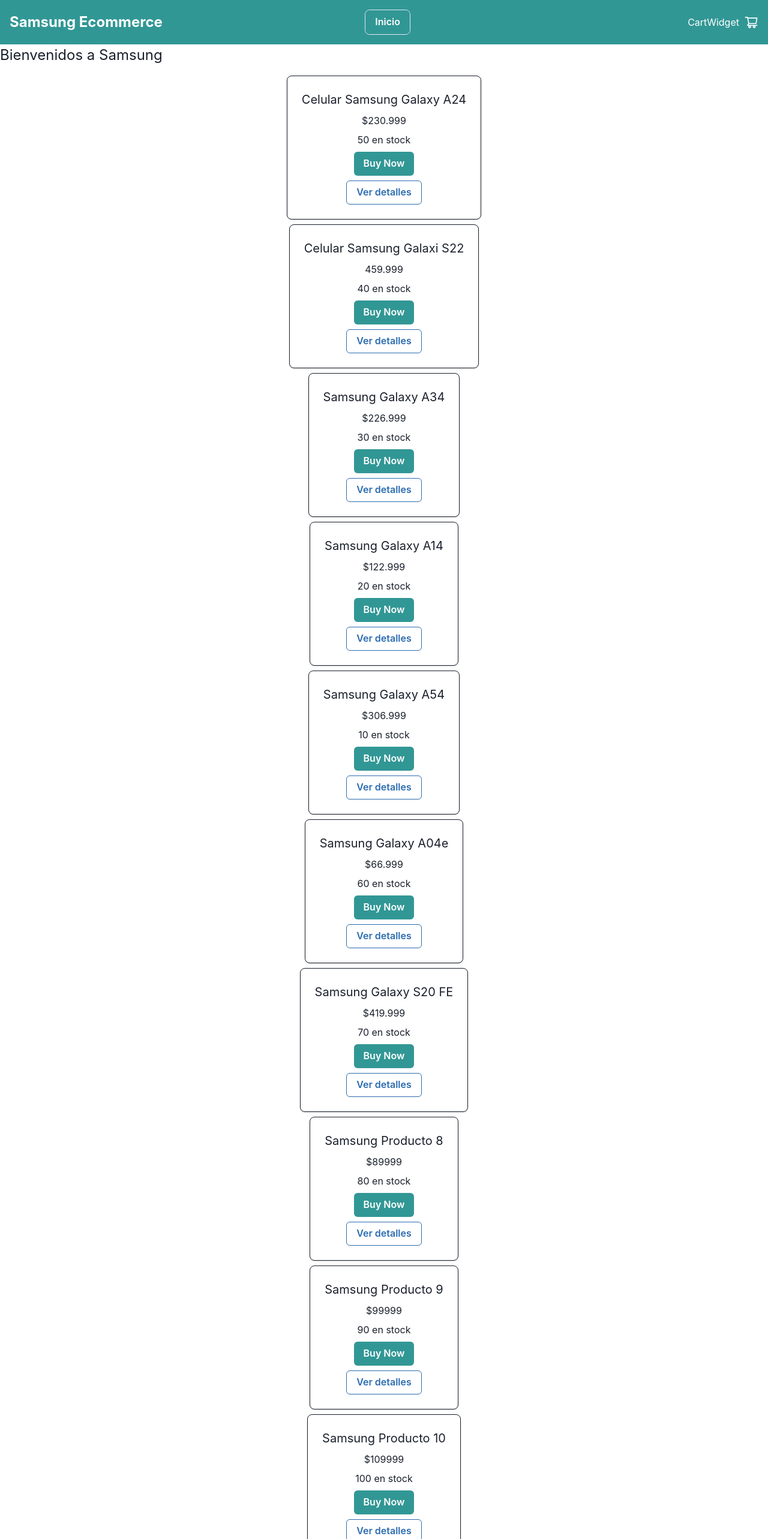
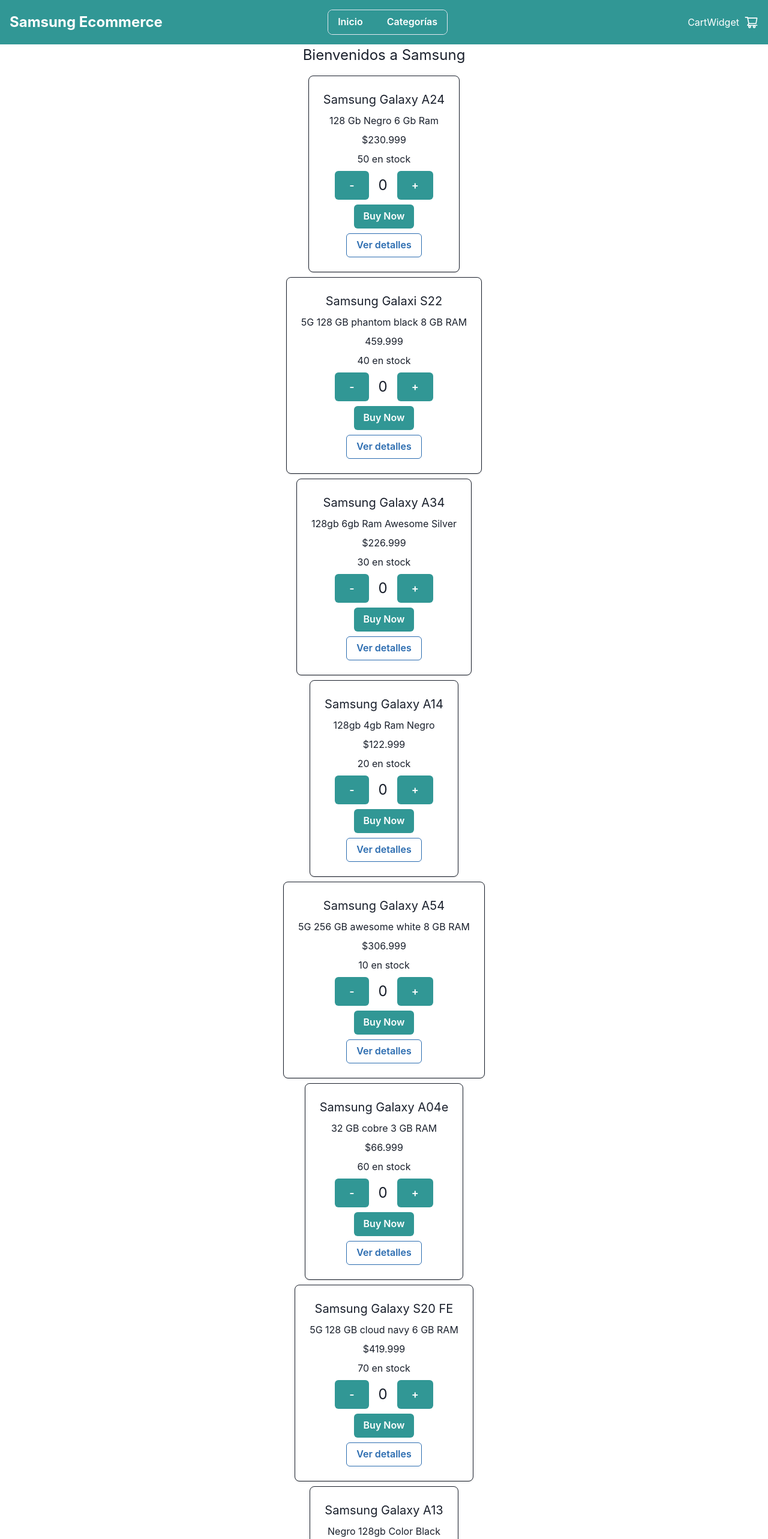
Before and after one commit to MateoAraujocoder/React-Ecommerce, a React (Vite) app: page / in a window 1280 px wide. Shown: the top 2566 px of the page at 60% size. Built offline with nearby package versions, Linux system fonts and the light colour scheme.

Commit message:
agrego Category

```diff
--- a/src/App.jsx
+++ b/src/App.jsx
@@ -1,10 +1,11 @@
 import React from 'react';
 import { ChakraProvider } from '@chakra-ui/react';
 import Navbar from './components/Navbar';
-import ItemListContainer from './components/ItemListContainer';
+import ItemListContainer from './components/itemListContainer';
 import ItemCount from './components/itemCount';
 import { BrowserRouter as Router, Routes, Route } from 'react-router-dom';
-import ItemDetailContainer from './components/ItemDetailContainer'; // Asegúrate de crear este componente
+import ItemDetailContainer from './components/ItemDetailContainer';
+import Category from './components/Category';
 
 const App = () => {
   return (
@@ -14,6 +15,8 @@
         <Routes>
           <Route path="/" element={<ItemListContainer greeting={"Bienvenidos a Samsung"} />} />
           <Route path="/product/:id" element={<ItemDetailContainer />} />
+          <Route path="/categoriaA" element={<Category category="A" />} />
+          <Route path="/categoriaB" element={<Category category="B" />} />
         </Routes>
         <ItemCount></ItemCount>
       </Router>
--- /dev/null
+++ b/src/components/Category.jsx
@@ -0,0 +1,43 @@
+import React from 'react';
+import { Box, Text, Button, VStack } from '@chakra-ui/react';
+import { Card } from "@chakra-ui/react"
+import { useNavigate } from 'react-router-dom';
+import ItemCount from './itemCount';
+
+const Category = ({ category }) => {
+  const navigate = useNavigate();
+  const products = [
+    { id: 'product1', name: `Producto 1 de la categoría ${category}`, price: '$100', stock: '10 en stock' },
+    { id: 'product2', name: `Producto 2 de la categoría ${category}`, price: '$200', stock: '20 en stock' },
+  ];
+
+  return (
+    <Box>
+      <Text fontSize="2xl" mb="4">{`Categoría ${category}`}</Text>
+      <VStack>
+        {products.map((product) => (
+          <Card key={product.id} maxW="sm" borderWidth="1px" borderRadius="lg" overflow="hidden">
+            <Box p="6">
+              <VStack>
+                <Text fontSize="xl">{product.name}</Text>
+                <Text>{product.price}</Text>
+                <Text>{product.stock}</Text>
+
+                <ItemCount />
+
+                <Button colorScheme="teal" variant="solid">
+                  Buy Now
+                </Button>
+                <Button colorScheme="blue" variant="outline" onClick={() => navigate(`/product/${product.id}`, { state: product })}>
+                  Ver detalles
+                </Button>
+              </VStack>
+            </Box>
+          </Card>
+        ))}
+      </VStack>
+    </Box>
+  );
+};
+
+export default Category;
--- a/src/components/ItemDetailContainer.jsx
+++ b/src/components/ItemDetailContainer.jsx
@@ -13,6 +13,7 @@
             <p>Nombre del producto: {product.name}</p>
             <p>Precio del producto: {product.price}</p>
             <p>Stock del producto: {product.stock}</p>
+            <p>caracterizticas: {product.description}</p>
 
             <Flex
 
--- a/src/components/ItemListContainer.jsx
+++ b/src/components/ItemListContainer.jsx
@@ -1,35 +1,43 @@
 import React from 'react';
-import { Box, Text, Button, VStack } from '@chakra-ui/react';
+import { Box, Text, Button, VStack , Center} from '@chakra-ui/react';
 import { Card } from "@chakra-ui/react"
 import { useNavigate } from 'react-router-dom';
+import ItemCount from './itemCount';
 
 const ItemListContainer = ({ greeting }) => {
   const navigate = useNavigate();
   const products = [
     {
-      id: 'samsung1', name: 'Celular Samsung Galaxy A24', price: '$230.999', stock: '50 en stock'},
-    { id: 'samsung2', name: 'Celular Samsung Galaxi S22', price: '459.999', stock: '40 en stock',description:' 5G 128 GB phantom black 8 GB RAM'},
-    { id: 'samsung3', name: 'Samsung Galaxy A34 ', price: '$226.999', stock: '30 en stock',description:'128gb 6gb Ram Awesome Silver '},
-    { id: 'samsung4', name: 'Samsung Galaxy A14 ', price: '$122.999', stock: '20 en stock',description:'128gb 4gb Ram Negro' },
-    { id: 'samsung5', name: 'Samsung Galaxy A54 ', price: '$306.999', stock: '10 en stock',description:'5G 256 GB awesome white 8 GB RAM ' },
-    { id: 'samsung6', name: 'Samsung Galaxy A04e', price: '$66.999', stock: '60 en stock',description:'32 GB cobre 3 GB RAM' },
-    { id: 'samsung7', name: 'Samsung Galaxy S20 FE ', price: '$419.999 ', stock: '70 en stock',description:'5G 128 GB cloud navy 6 GB RAM' },
-    { id: 'samsung8', name: 'Samsung Producto 8', price: '$89999', stock: '80 en stock' },
-    { id: 'samsung9', name: 'Samsung Producto 9', price: '$99999', stock: '90 en stock' },
-    { id: 'samsung10', name: 'Samsung Producto 10', price: '$109999', stock: '100 en stock' }
+      id: 'samsung1', name: 'Samsung Galaxy A24', price: '$230.999', stock: '50 en stock', description:' 128 Gb Negro 6 Gb Ram'},
+    { id: 'samsung2', name: 'Samsung Galaxi S22', price: '459.999', stock: '40 en stock', description:' 5G 128 GB phantom black 8 GB RAM'},
+    { id: 'samsung3', name: 'Samsung Galaxy A34 ', price: '$226.999', stock: '30 en stock', description:'128gb 6gb Ram Awesome Silver '},
+    { id: 'samsung4', name: 'Samsung Galaxy A14 ', price: '$122.999', stock: '20 en stock', description:'128gb 4gb Ram Negro' },
+    { id: 'samsung5', name: 'Samsung Galaxy A54 ', price: '$306.999', stock: '10 en stock', description:'5G 256 GB awesome white 8 GB RAM ' },
+    { id: 'samsung6', name: 'Samsung Galaxy A04e', price: '$66.999', stock: '60 en stock', description:'32 GB cobre 3 GB RAM' },
+    { id: 'samsung7', name: 'Samsung Galaxy S20 FE ', price: '$419.999 ', stock: '70 en stock', description:'5G 128 GB cloud navy 6 GB RAM' },
+    { id: 'samsung8', name: 'Samsung Galaxy A13', price: '$197.999', stock: '80 en stock', description:'Negro 128gb Color Black' },
+    { id: 'samsung9', name: 'Samsung Galaxy S23 Ultra', price: '$779.999', stock: '90 en stock',description:'12gb 256gb Color Green' },
+    { id: 'samsung10', name: 'Samsung Galaxi A24', price: '$234.999', stock: '100 en stock', description:' 128 Gb Negro 6 Gb Ram' }
   ];
+
 
   return (
     <Box>
-      <Text fontSize="2xl" mb="4">{greeting}</Text>
+      <Center>
+        <Text fontSize="2xl" mb="4">{greeting}</Text>
+      </Center>
       <VStack>
         {products.map((product) => (
           <Card key={product.id} maxW="sm" borderWidth="1px" borderRadius="lg" overflow="hidden">
             <Box p="6">
               <VStack>
                 <Text fontSize="xl">{product.name}</Text>
+                <Text>{product.description}</Text>
                 <Text>{product.price}</Text>
                 <Text>{product.stock}</Text>
+
+                <ItemCount /> {/* Agrega el contador a cada tarjeta */}
+
                 <Button colorScheme="teal" variant="solid">
                   Buy Now
                 </Button>
--- a/src/components/NavBar.jsx
+++ b/src/components/NavBar.jsx
@@ -1,11 +1,25 @@
 import React from 'react';
-import { Box, Text, Icon, Flex, Button, Center } from '@chakra-ui/react';
+import { useRoutes } from 'react-router-dom';
+import { Box, Text, Icon, Flex, Button, Center, Menu, MenuButton, MenuList, MenuItem } from '@chakra-ui/react';
 import { AiOutlineShoppingCart } from 'react-icons/ai';
 import CartWidget from './CartWidget';
 import { useNavigate } from 'react-router-dom';
 
+import Category from './Category';
+
 const Navbar = () => {
-  const navigate = useNavigate(); // Aquí está el cambio
+  const navigate = useNavigate();
+
+  const routes = useRoutes([
+    { path: '/categoriaA', element: <Category category="A" /> },
+    { path: '/categoriaB', element: <Category category="B" /> },
+
+  ]);
+
+  const handleCategoryClick = (category) => {
+    navigate(`/categoria${category}`);
+  };
+
   return (
     <Flex
       alignItems="center"
@@ -23,6 +37,16 @@
           <Button colorScheme="teal" variant="solid" onClick={() => navigate(`/`)}>
             Inicio
           </Button>
+          <Menu>
+            <MenuButton as={Button} colorScheme="teal" variant="solid" ml={2}>
+              Categorías
+            </MenuButton>
+            <MenuList>
+              <MenuItem _hover={{ bg: "teal.500", color: "white" }} onClick={() => handleCategoryClick('A')}>Notebooks</MenuItem>
+              <MenuItem _hover={{ bg: "teal.500", color: "white" }} onClick={() => handleCategoryClick('B')}>Relojes</MenuItem>
+
+            </MenuList>
+          </Menu>
         </Center>
       </ Box>
 
```
